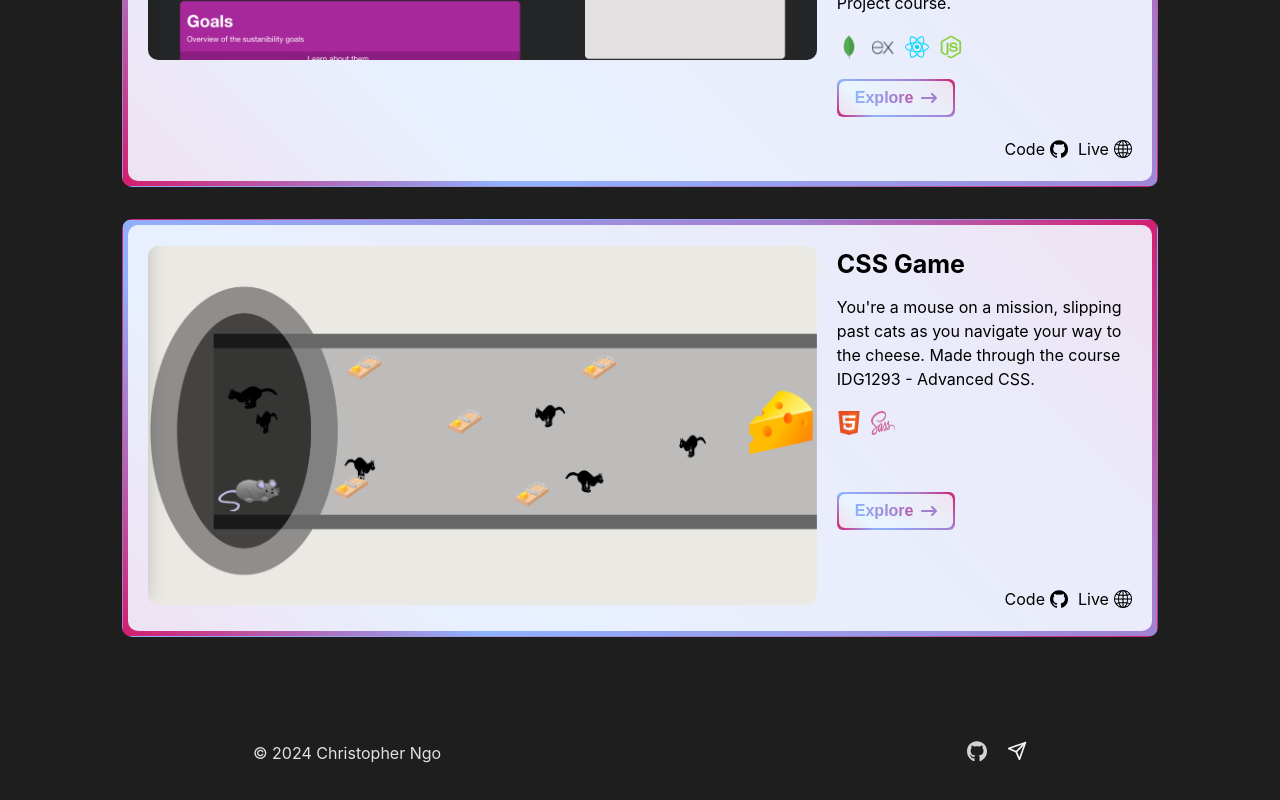
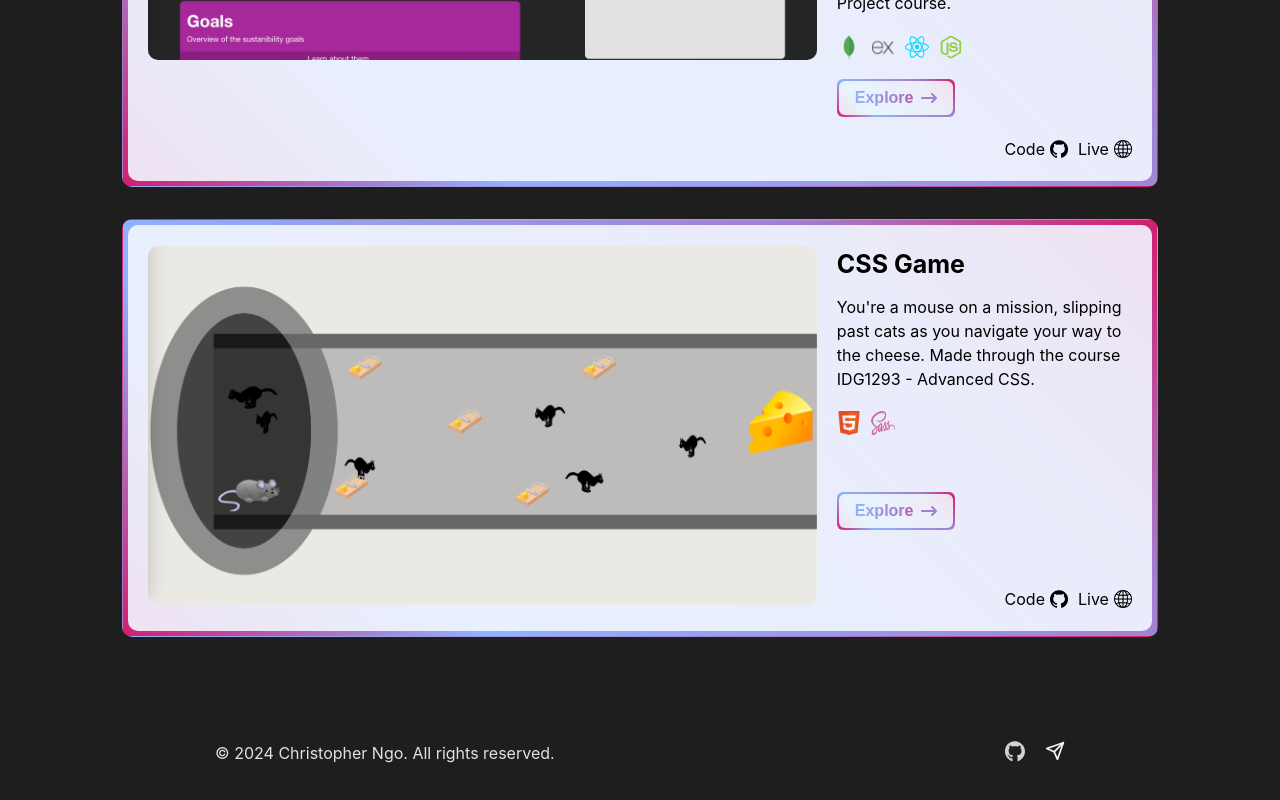
Before and after one commit to chriistopherngo/Portfolio, a React (Vite) app: page / in a window 1280 px wide. Shown: the part 5005-5805 px from the top of the page. Built offline with nearby package versions, Linux system fonts and the light colour scheme.

Commit message:
all rights reserved.

```diff
--- a/src/Components/Footer/Footer.jsx
+++ b/src/Components/Footer/Footer.jsx
@@ -6,7 +6,7 @@ import mailtoIcon from "../../assets/svg/mailto.svg";
 const Footer = () => {
   return (
     <div className="footer">
-      <div>© 2024 Christopher Ngo</div>
+      <div>© 2024 Christopher Ngo. All rights reserved.</div>
       {/* <div>Built with <img src="/img/react.svg" alt="" /></div> */}
       <div className="contact_container">
         <a href="https://github.com/chriistopherngo" target="_blank">
```
